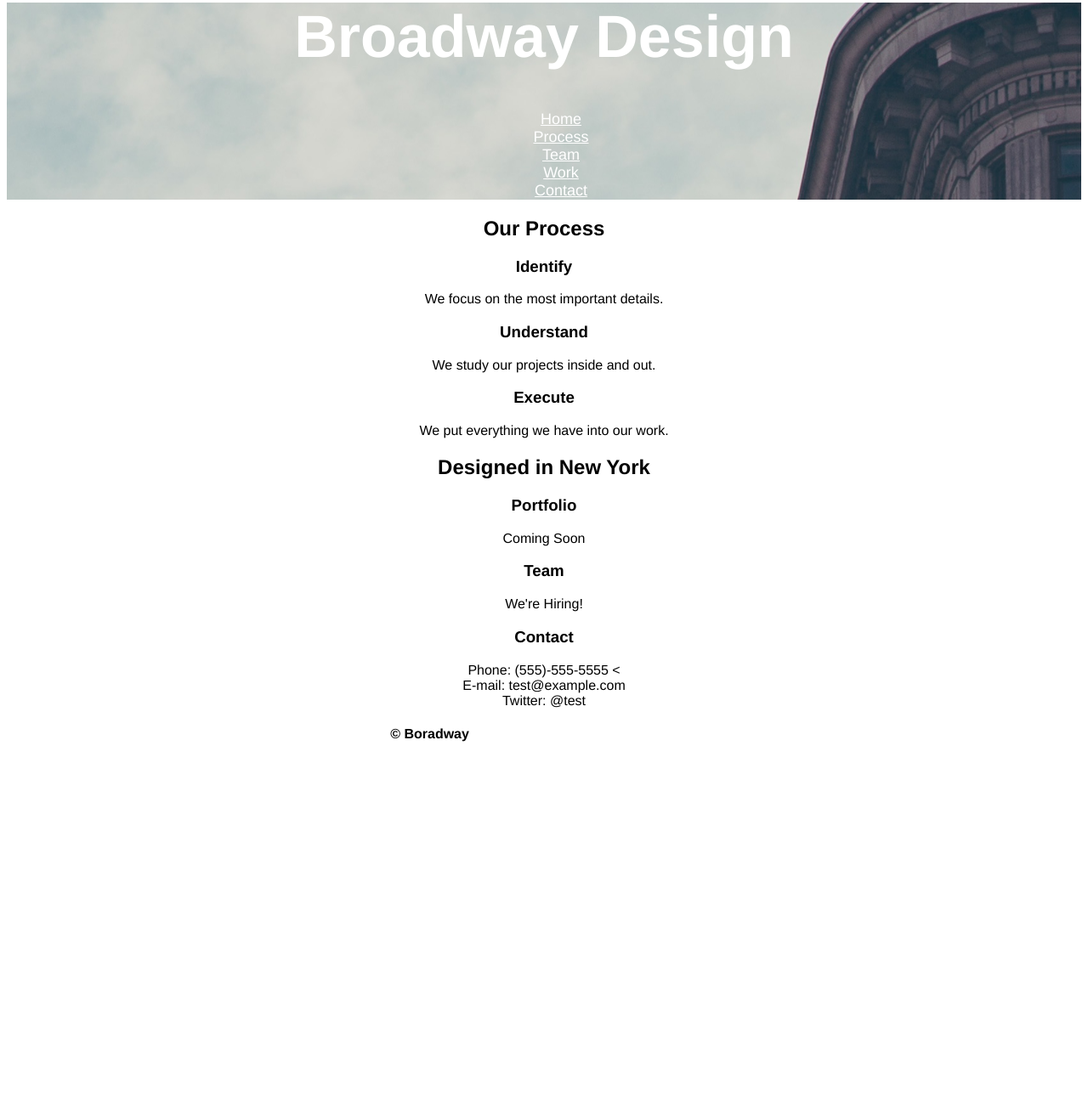
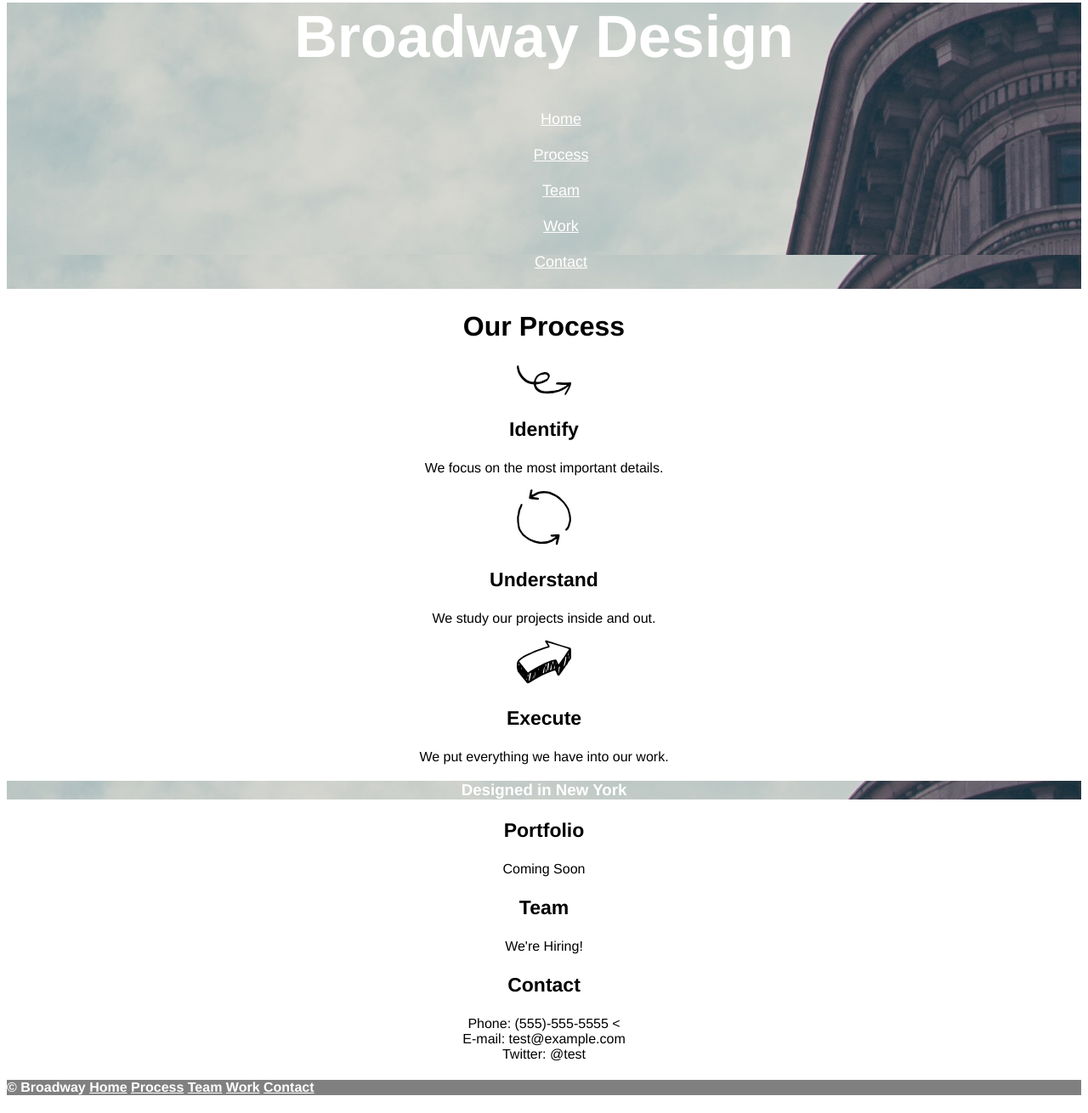
Before and after one commit to PinkMad/broadway, a plain HTML site: page index.html in a window 1280 px wide. Shown: the part 44-1354 px from the top of the page at 85% size. Before the commit the page ends 938 px from the top, so only its background shows below. Drawn offline with Linux system fonts and the light colour scheme.

Commit message:
final version

```diff
--- a/index.html
+++ b/index.html
@@ -15,44 +15,50 @@
 
     <nav>
       <ul>
-        <li id=Home><a href="#">Home</a></li>
-        <li><a href="#">Process</a></li>
-        <li><a href="#">Team</a></li>
-        <li><a href="#">Work</a></li>
-        <li><a href="#">Contact</a></li>
+        <li id=Home><a href="#">Home</a></li> <br>
+        <li><a href="#">Process</a></li> <Br>
+        <li><a href="#Team">Team</a></li> <br>
+        <li><a href="#">Work</a></li> <br>
+        <li><a href="#">Contact</a></li> <br>
       </ul>
     </nav>
 
 </div>
     <h2>Our Process</h2>
+    <img src="./resources/images/identify.svg" alt="identify logo">
+
+    <h3 class="headers">Identify</h3>
+    <p>We focus on the most important details.</p>
+
+<img src="./resources/images/understand.svg" alt="understand logo">
+    <h3 class="headers">Understand</h3>
+    <p>We study our projects inside and out.</p>
+
+<img src="./resources/images/execute.svg" alt="execute logo">
+    <h3 class="headers">Execute</h3>
+    <p>We put everything we have into our work.</p>
+
+    <h3 class="Header_image", class="header_main", class="apart", id="error">Designed in New York</h3>
+
+    <h3 class="headers">Portfolio</h3>
+    <p>Coming Soon</p>
+
+    <h3 class="headers", id="Team">Team</h3>
+    <p>We're Hiring!</p>
+
+    <h3 class="headers">Contact</h3>
+    <p>Phone: (555)-555-5555 <<br>E-mail: test@example.com <br> Twitter: @test</p>
+
+<div class="footer">
 
 
-    <h3>Identify</h3>
-    <p>We focus on the most important details.</p>
-
-    <h3>Understand</h3>
-    <p>We study our projects inside and out.</p>
-
-    <h3>Execute</h3>
-    <p>We put everything we have into our work.</p>
-
-    <h2>Designed in New York</h2>
-
-    <h3>Portfolio</h3>
-    <p>Coming Soon</p>
-
-    <h3>Team</h3>
-    <p>We're Hiring!</p>
-
-    <h3>Contact</h3>
-    <p>Phone: (555)-555-5555 <<br>E-mail: test@example.com <br> Twitter: @test</p>
-
-    <h4>&copy Boradway
+    <h4>&copy Broadway
       <a href="#Home">Home</a>
       <a href="#">Process</a>
       <a href="#">Team</a>
       <a href="#">Work</a>
       <a href="#">Contact</a></h4>
 
+</div>
   </body>
 </html>
--- a/resources/CSS/style.css
+++ b/resources/CSS/style.css
@@ -1,8 +1,14 @@
+.apart {font-size: 23px; font-weight: bold ;color:white;}
 body {font-family: Helvetica, Verdana, sans-serif; text-align: center;}
 h1 {font-size: 70px; font-weight: bold;}
 ul {font-size: 18px; list-style: none;}
+h2 {font-size: 32px; font-weight: bold;}
+.headers {font-size: 23px; font-weight: bold;}
 
 /**color**/
-h1, ul, a {color: white}
+h1, ul, a, h4, .header_main {color: white}
+#error {color: white}
 
+/**Images**/
 .Header_image  {background-image: url("../images/back.png");}
+.footer {background-color: grey; text-align: left;}
```
